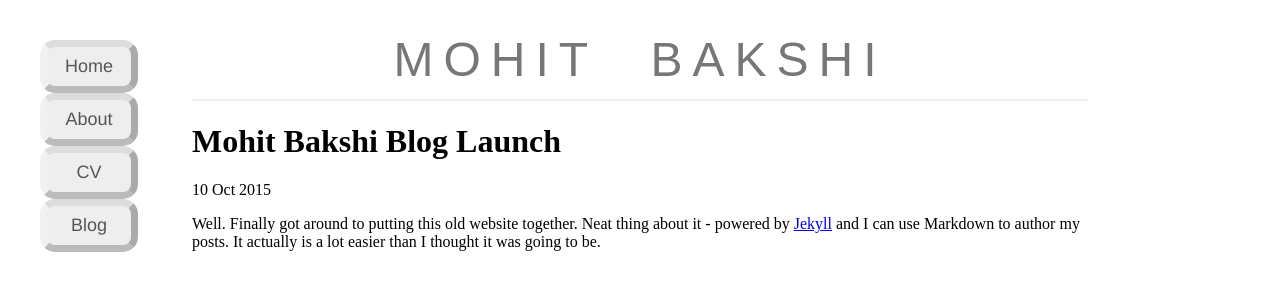
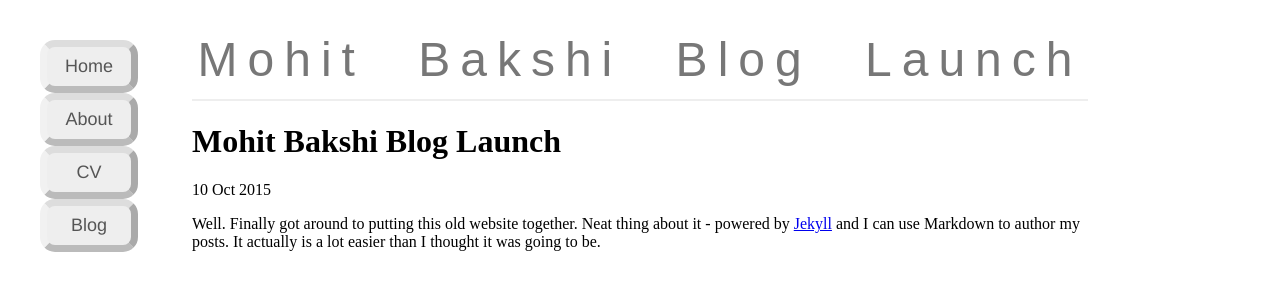
Before and after one commit to Morphinity/morphinity.github.io, a Jekyll site: the page built from _posts/2015-10-10-launching-blog.md, in a window 1280 px wide. Shown: the top 300 px of the page. Built offline with Jekyll 4.4.1, drawn with Linux system fonts in a browser that asks for light colours.

Commit message:
added page title for blog

```diff
--- a/_config.yml
+++ b/_config.yml
@@ -1,3 +1,4 @@
 name: Mohit Bakshi
 markdown: kramdown
 permalink: /blog/:year/:month/:day/:title.html
+encoding: utf-8
--- a/_layouts/default.html
+++ b/_layouts/default.html
@@ -8,7 +8,7 @@
 		<div id="main_body">
 			<div id="top_bar">
 				<center>
-					<h1> MOHIT BAKSHI </h1>
+					<h1> {{page.title}} </h1>
 				</center>
 			</div>
 			<hr/>
--- a/blog/index.html
+++ b/blog/index.html
@@ -1,6 +1,6 @@
 ---
 layout: default
-title: Mohit Bakshi Blog
+title: "&#955" STATE
 ---
 <h1>{{ page.title }}</h1>
 <ul class="posts">
--- a/index.html
+++ b/index.html
@@ -1,4 +1,4 @@
 ---
 layout: default
-title: Mohit Bakshi
+title: MOHIT BAKSHI
 ---
```
